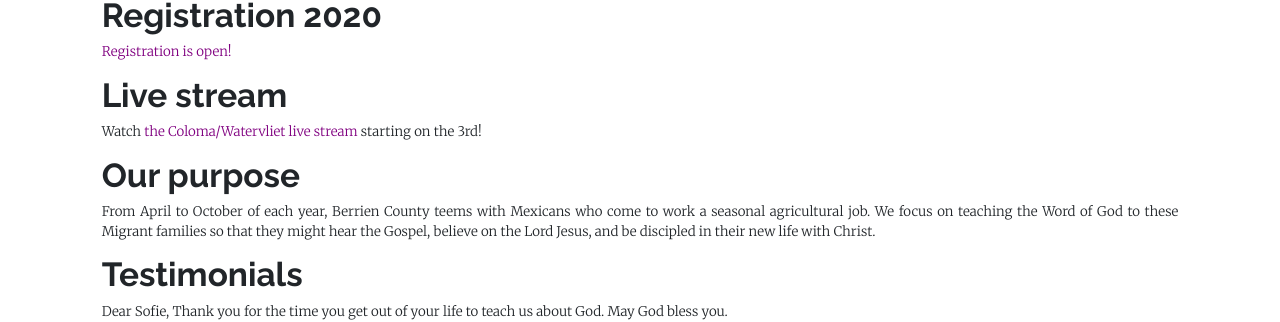
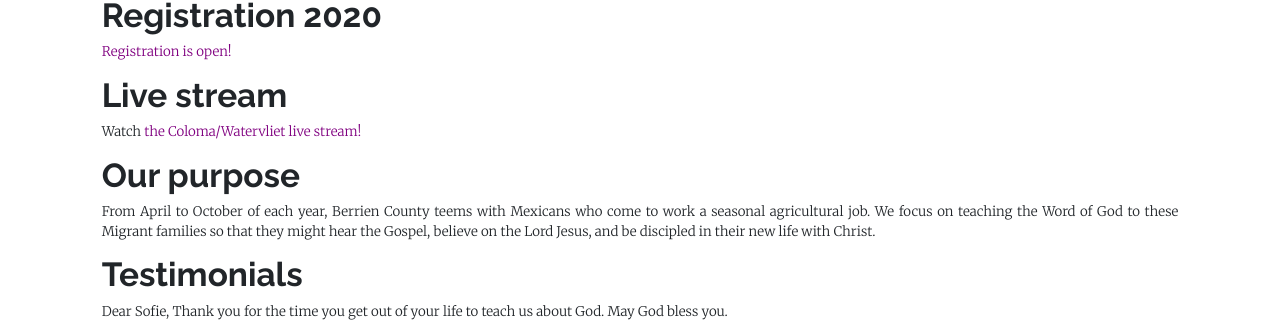
Before and after one commit to michigan-migrant-ministries/website, a Jekyll site: the page built from _pages/home.html, in a window 1280 px wide. Shown: the part 493-815 px from the top of the page. Built offline with Jekyll 4.4.1, drawn with Linux system fonts in a browser that asks for light colours.

Commit message:
The videos are available now

```diff
--- a/_pages/home.html
+++ b/_pages/home.html
@@ -12,7 +12,7 @@ title: Home
   Live stream
 </h1>
 <p>
-  Watch <a href="{% link _pages/live-stream.html %}">the Coloma/Watervliet live stream</a> starting on the 3rd!
+  Watch <a href="{% link _pages/live-stream.html %}">the Coloma/Watervliet live stream!</a>
 </p>
 
 <h1>Our purpose</h1>
```
